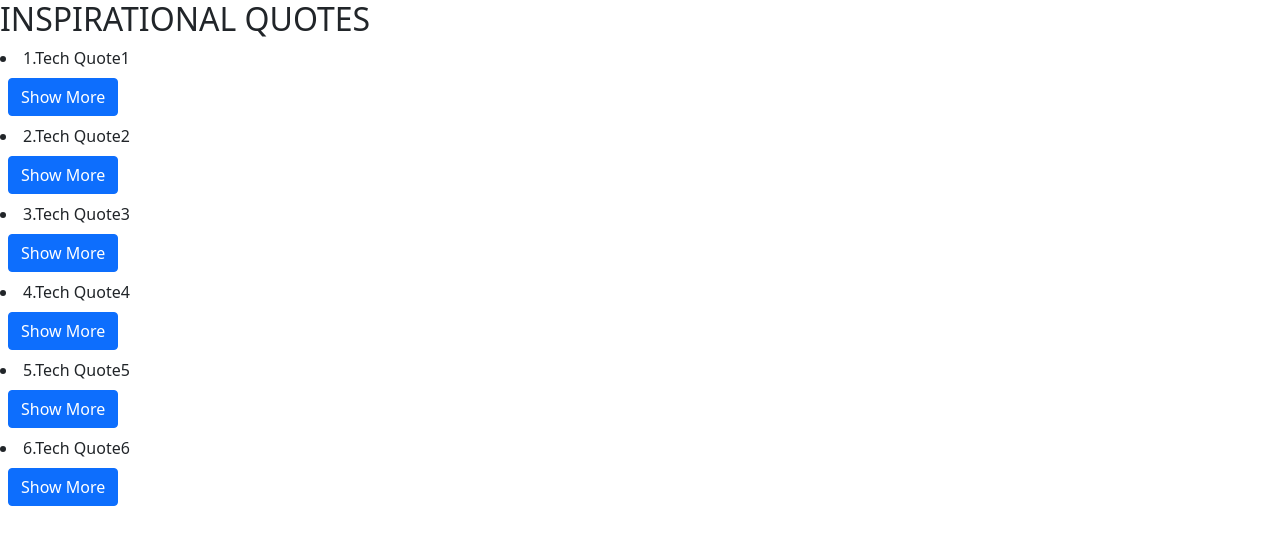
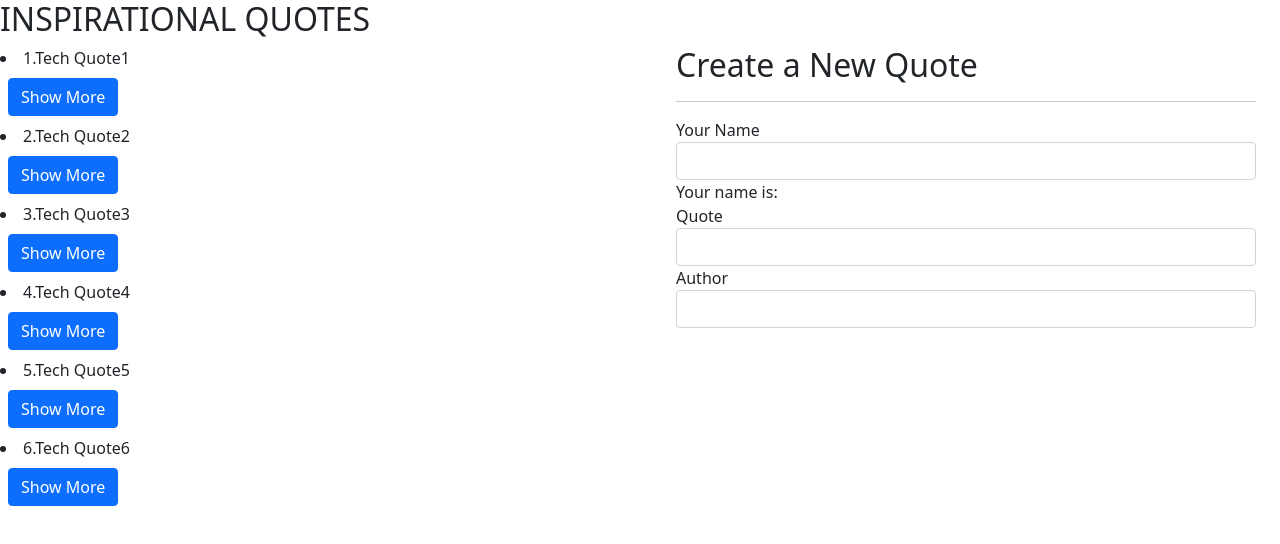
Before and after one commit to GraceMwende/Quotes-Ng, an Angular app: page / in a window 1280 px wide. Shown: the top 544 px of the page. Built offline with nearby package versions, Linux system fonts and the light colour scheme.

Commit message:
create QuotesForm

```diff
--- /dev/null
+++ b/src/app/quotes-form/quotes-form.component.html
@@ -0,0 +1,21 @@
+<div class="container-fluid">
+  <h2>Create a New Quote</h2>
+  <hr>
+  <form #quoteForm='ngForm'>
+    <div class="form-group">
+      <label for="personSubmitting">Your Name</label>
+      <input type="text" id="personSubmitting" class="form-control" [(ngModel)]="newQuote.name" name="name">
+    </div>
+    Your name is: {{newQuote.name}}
+    <div class="form-group">
+      <label for="">Quote</label>
+      <input type="text" id="" class="form-control">
+    </div>
+
+    <div class="form-group">
+      <label for="">Author</label>
+      <input type="text" id="" class="form-control">
+    </div>
+
+  </form>
+</div>
--- /dev/null
+++ b/src/app/quotes-form/quotes-form.component.ts
@@ -0,0 +1,16 @@
+import { Component, OnInit } from '@angular/core';
+import { Quote } from '../quote';
+
+@Component({
+  selector: 'app-quotes-form',
+  templateUrl: './quotes-form.component.html',
+  styleUrls: ['./quotes-form.component.css']
+})
+export class QuotesFormComponent implements OnInit {
+  newQuote= new Quote(2, "", "", "","Grace")
+  constructor() { }
+
+  ngOnInit(): void {
+  }
+
+}
--- a/src/app/quotes/quotes.component.html
+++ b/src/app/quotes/quotes.component.html
@@ -1,6 +1,15 @@
-<div *ngFor='let quote of quotes;let i = index'>
-  <li>{{quote.id}}.{{quote.name}}</li>
-  <button class="btn btn-primary m-2" (click)="showMore(i)">Show More</button>
-  <app-quote-detail *ngIf='quote.showDescription' [quote]='quote' (isComplete)='deleteQuotes($event,i)'>
-  </app-quote-detail>
+<div class="row">
+
+  <div class="col-md-6">
+    <div *ngFor='let quote of quotes;let i = index'>
+      <li>{{quote.id}}.{{quote.name}}</li>
+      <button class="btn btn-primary m-2" (click)="showMore(i)">Show More</button>
+      <app-quote-detail *ngIf='quote.showDescription' [quote]='quote' (isComplete)='deleteQuotes($event,i)'>
+      </app-quote-detail>
+    </div>
+  </div>
+
+  <div class="col-md-6">
+    <app-quotes-form></app-quotes-form>
+  </div>
 </div>
--- a/src/app/quotes/quotes.component.ts
+++ b/src/app/quotes/quotes.component.ts
@@ -8,7 +8,7 @@ import { Quote } from '../quote';
 })
 export class QuotesComponent implements OnInit {
   quotes: Quote[] = [
-    new Quote(1, "Tech Quote1", "coding is the future1", "NelsonMandela","Grace"),
+    new Quote(1, "Tech Quote1", "coding is the future1coding is the future1coding is the future1coding is the future1coding is the future1coding is the future1coding is the future1coding is the future1coding is the future1coding is the future1coding is the future1", "NelsonMandela","Grace"),
     new Quote(2, "Tech Quote2", "coding is the future2", "NelsonMandela","Grace"),
     new Quote(3, "Tech Quote3", "coding is the future3", "NelsonMandela","Grace"),
     new Quote(4, "Tech Quote4", "coding is the future4", "NelsonMandela","Grace"),
```
Also changed, not shown: src/app/app.module.ts (+6 -2 lines), src/app/quotes-form/quotes-form.component.css (added), 1 other file (tests, documents, lock files or other folders).
